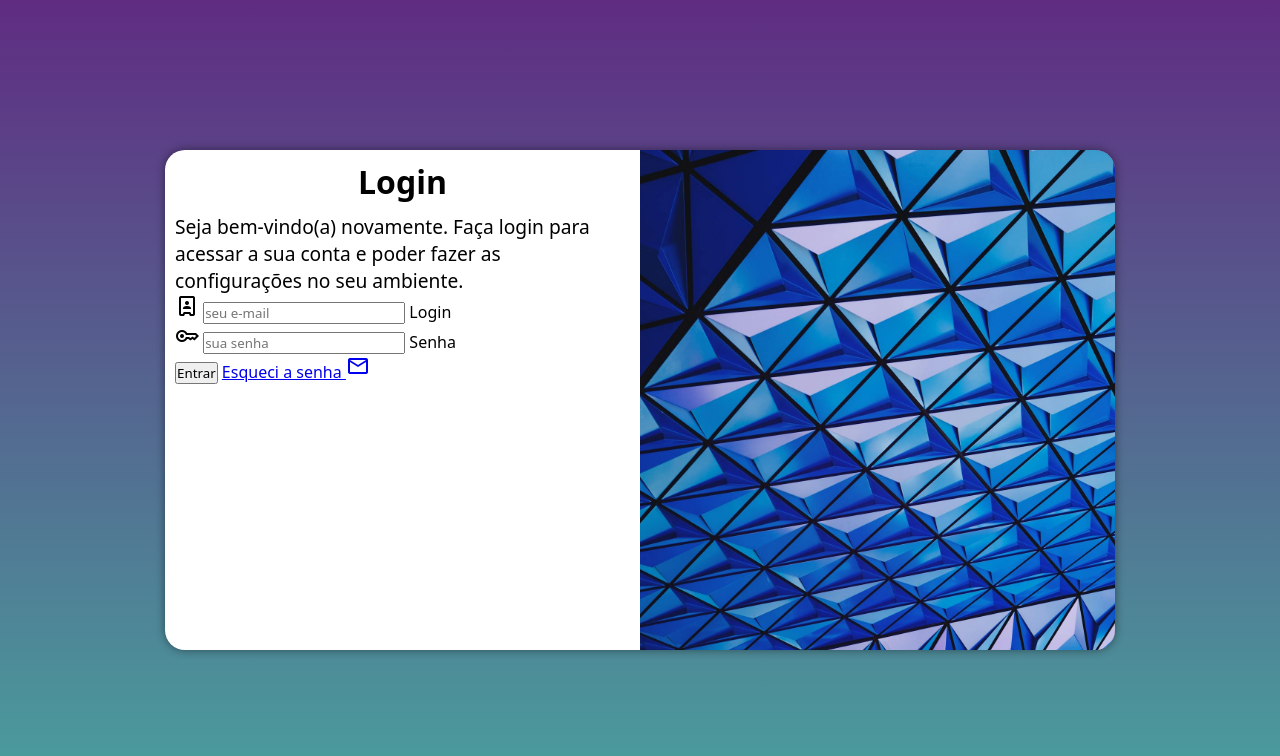
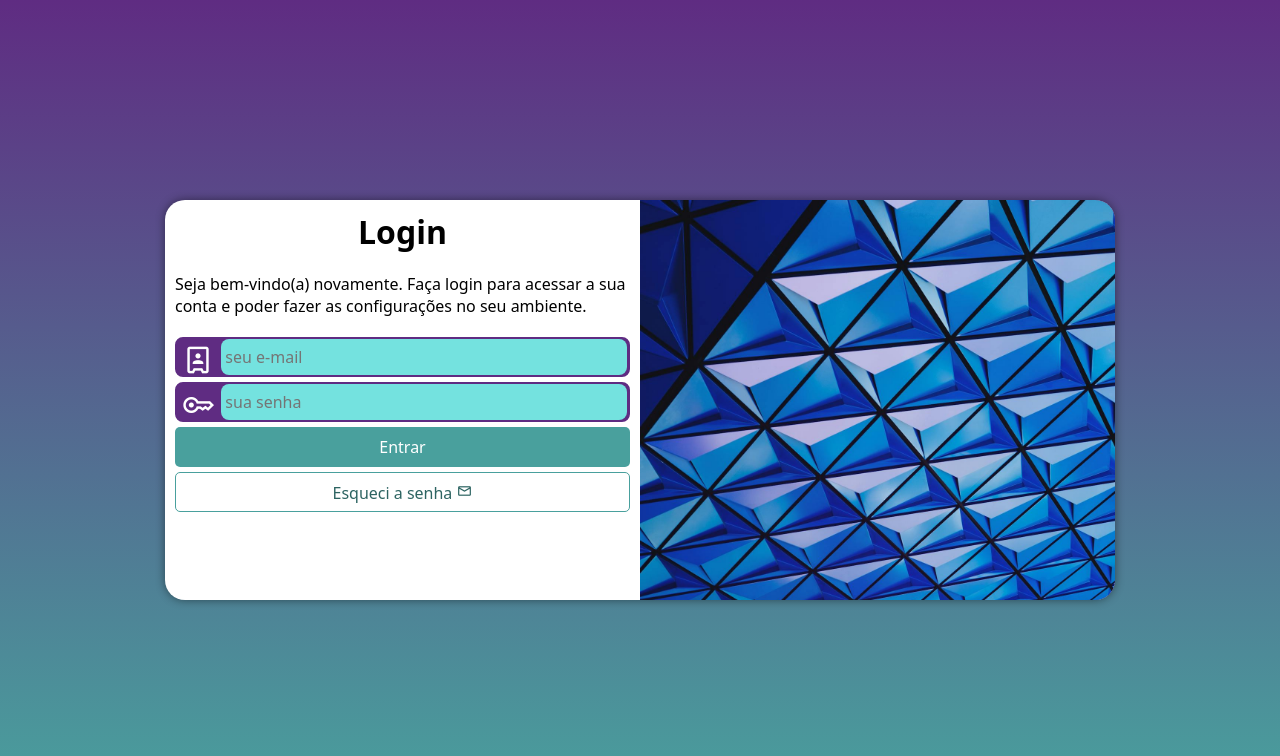
Before and after one commit to Renan-Ramos26/projeto-login, a plain HTML site: page index.html in a window 1280 px wide. Drawn offline with nearby package versions, Linux system fonts and the light colour scheme.

Commit message:
finalizando o projeto

```diff
--- a/estilos/media-query.css
+++ b/estilos/media-query.css
@@ -8,7 +8,7 @@ Tablet: 768px até 992px
 Desktop: 992px até 1200px
 Grandes Telas acime de 1200px
 */
-
+ /* Configuração para TABLET*/
 @media screen and (min-width: 768px) and (max-width: 992px) {
     body {
         background-image: linear-gradient(to top, #49a09d, #5f2c82);
@@ -16,6 +16,7 @@ Grandes Telas acime de 1200px
 
     section#login {
         width: 80vw;
+        height: 300px;
     }
 
     section#login > div#imagem {
@@ -29,7 +30,7 @@ Grandes Telas acime de 1200px
         width: 70%;
     }
 }
-
+/* Configuração para GRANDES TELAS*/
 @media screen and (min-width: 992px) {
     body {
         background-image: linear-gradient(to top, #49a09d, #5f2c82);
@@ -37,6 +38,7 @@ Grandes Telas acime de 1200px
 
     section#login {
         width: 950px;
+        height: 400px;
     }
 
     section#login > div#imagem {
@@ -55,6 +57,7 @@ Grandes Telas acime de 1200px
 }
 
     div#formulario > p {
-    font-size: 1.2em;
+    font-size: 1em;
+    margin: 20px 0px;
 }
 }
--- a/estilos/style.css
+++ b/estilos/style.css
@@ -29,15 +29,15 @@ section#login {
     position: absolute;
     top: 50%;
     left: 50%;
-    transform: translate(-50%, -50%);
+
     overflow: hidden; /* Tudo que estiver fora da borda some */
 
     background-color: white;
-    width: 300px;
-    height: 500px;
+    width: 250px;
+    height: 515px;
     border-radius: 20px;
     box-shadow: 0px 0px 10px rgba(0, 0, 0, 0.459);
-
+    transform: translate(-50%, -50%);
     transition: width 0.3s, height 0.3s;
     transition-timing-function: ease;
 }
@@ -62,3 +62,82 @@ div#formulario > h1 {
 div#formulario > p {
     font-size: 0.8em;
 }
+
+form > div.campo {
+    background-color: #5f2c82;
+    border: 2px solid #5f2c82;
+    width: 100%;
+    display: block;
+    height: 40px;
+    border-radius: 8px;
+    margin: 5px 0px;
+}
+
+div.campo > label {
+    display: none;
+}
+
+div.campo > span {
+    color: white;
+    /* background-color: black; */
+    font-size: 2em;
+    width: 40px;
+    padding: 5px;
+}
+
+div.campo > input {
+    background-color: #74e2df;
+    font-size: 1em;
+    width: calc(100% - 45px);
+    height: 100%;
+    border: 0px;
+    border-radius: 8px;
+    transform: translateY(-13px);
+}
+
+div.campo > input:focus-within {
+    background-color: white;
+    border: none;
+}
+
+form > input[type=submit] {
+    display: block;
+    font-size: 1em;
+    width: 100%;
+    height: 40px;
+    margin-top: 5px;
+    background-color: #49a09d ;
+    color: white;
+    border: none;
+    border-radius: 5px;
+    cursor: pointer;
+}
+
+form > input[type=submit]:hover {
+    background-color: #33706e;
+
+}
+
+form > a.botao {
+    display: block;
+    text-align: center;
+    font-size: 1em;
+    width: 100%;
+    height: 40px;
+    text-decoration: none;
+
+    margin-top: 5px;
+    background-color: white;
+    color: #2d6462;
+    border: 1px solid #49a09d;
+    border-radius: 5px;
+}
+
+form > a.botao:hover {
+    background-color: #6cd3cf;
+}
+
+form > a.botao > span {
+    padding-top: 10px;
+    font-size: 1em;
+}
--- a/index.html
+++ b/index.html
@@ -20,16 +20,16 @@
                 <form action="login.php" method="post" autocomplete="on">
                     <div class="campo">
                         <span class="material-symbols-outlined">server_person</span>
-                        <input type="email" name="login" id="ilogin" placeholder="seu e-mail" autocomplete="email" required maxlength="30">
+                        <input type="email" name="login" id="ilogin" placeholder=" seu e-mail" autocomplete="email" required maxlength="30">
                         <label for="ilogin">Login</label>
                     </div>
                     <div class="campo">
                         <span class="material-symbols-outlined">key</span>
-                        <input type="password" name="senha" id="isenha" placeholder="sua senha" autocomplete="current-password" required minlength="8" maxlength="15">
+                        <input type="password" name="senha" id="isenha" placeholder=" sua senha" autocomplete="current-password" required minlength="8" maxlength="15">
                         <label for="isenha">Senha</label>
                     </div>
                     <input type="submit" value="Entrar">
-                    <a href="esqueci.html">Esqueci a senha <span class="material-symbols-outlined">mail</span></a>
+                    <a href="esqueci.html" class="botao">Esqueci a senha <span class="material-symbols-outlined">mail</span></a>
                 </form>
             </div>
         </section>
```
